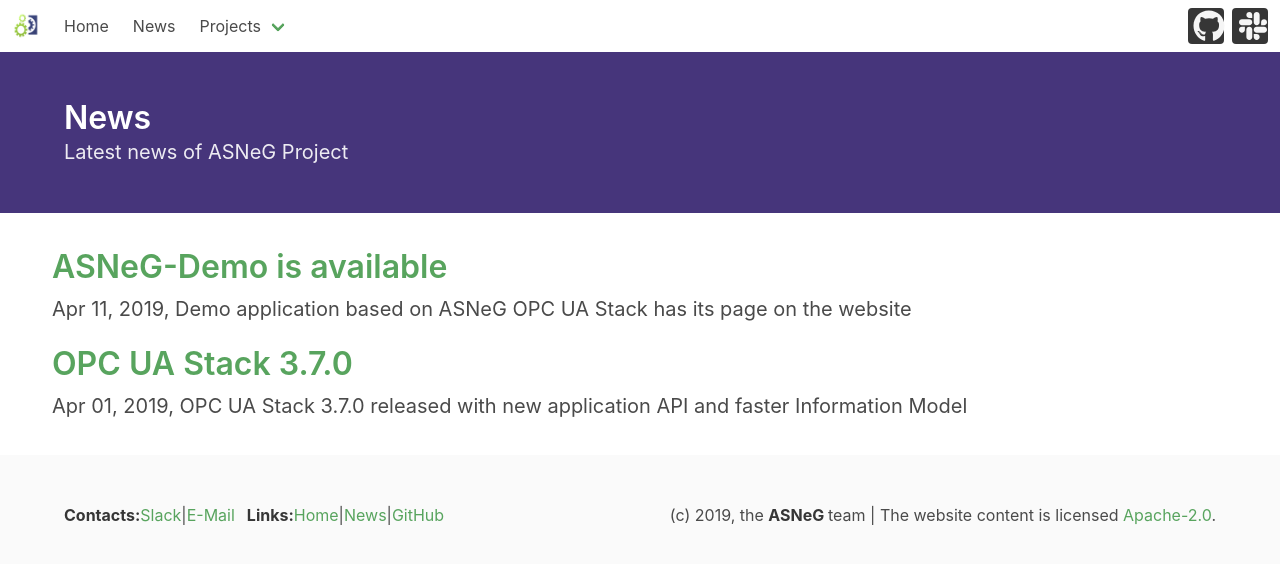
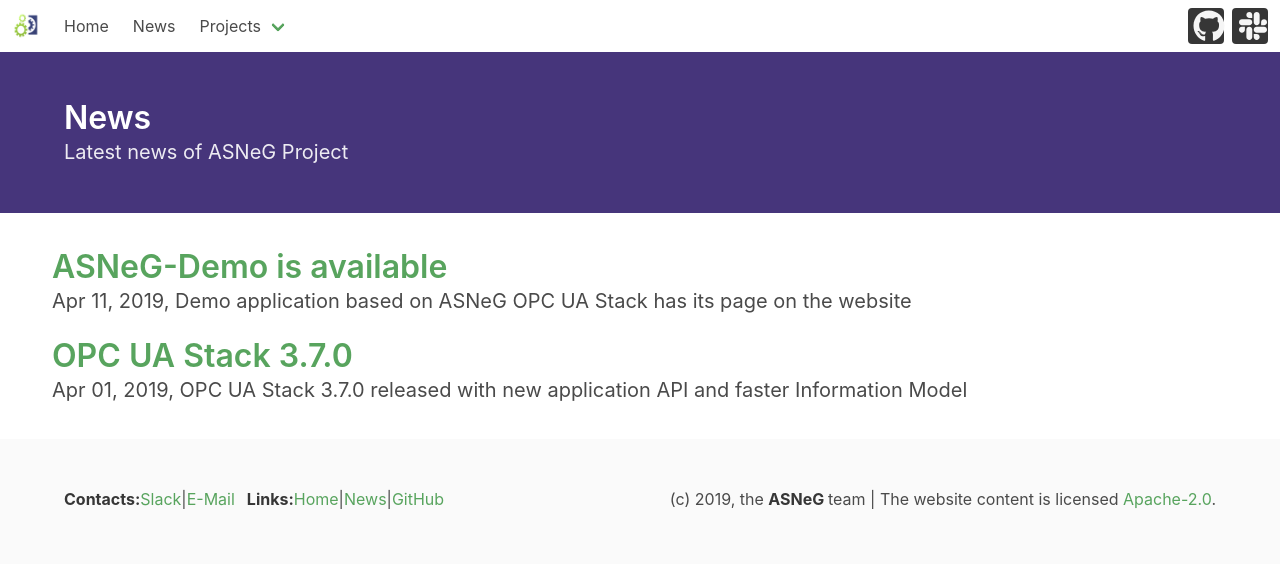
Before and after one commit to ASNeG/ASNeG.github.io, a Jekyll site: the page built from news.md, in a window 1280 px wide. Shown: the top 564 px of the page. Built offline with Jekyll 4.4.1, drawn with Linux system fonts in a browser that asks for light colours; nearby versions of some CDN libraries.

Commit message:
fix news style

```diff
--- a/_layouts/news_page.html
+++ b/_layouts/news_page.html
@@ -6,7 +6,7 @@ layout: default
   <div class="hero-body">
     <div class="container">
       <h1 class="title">
-        {{ page.title  }}
+        {{ page.title }}
       </h1>
       <h2 class="subtitle">
         {{ page.description  }}
--- a/_layouts/post.html
+++ b/_layouts/post.html
@@ -6,7 +6,7 @@ layout: default
   <div class="hero-body">
     <div class="container">
       <h1 class="title">
-        {{ page.title  }}
+        {{ page.title | markdownify }}
       </h1>
       <p> {{ page.date | date: "%b %d, %Y" }} </p>
       <h2 class="subtitle">
--- a/_layouts/project_page.html
+++ b/_layouts/project_page.html
@@ -34,7 +34,8 @@ layout: project_page_base
     {% for post in site.posts %}
       {% if post.tags contains page.project %}
       <article>
-        {{ post.date | date: "%b %d, %Y" }}, <a href="{{ post.url }}"> {{ post.description }} </a>
+        <a href="{{ post.url }}"> <strong>{{ post.title | markdownify }}</strong> </a>
+        {{ post.date | date: "%b %d, %Y" }},  {{ post.description }}
       </article>
       {% endif %}
     {% endfor %}
--- a/news.md
+++ b/news.md
@@ -8,9 +8,9 @@ layout: news_page
 {% for post in site.posts %}
   <article class="tile is-child">
 
-    <p class="title">
-      <a href="{{ post.url }}">{{ post.title }}</a>
-    </p>
+    <div class="title">
+      <a href="{{ post.url }}">{{ post.title | markdownify }}</a>
+    </div>
     <p class="subtitle">   {{ post.date | date: "%b %d, %Y" }}, {{ post.description }} </p>
   </article>
 {% endfor %}
```
Also changed, not shown: _posts/2019-04-01-opcuastack-release-3.7.0.md (+1 -1 lines), _posts/2019-04-11-asneg-demo-published.md (+1 -1 lines).
